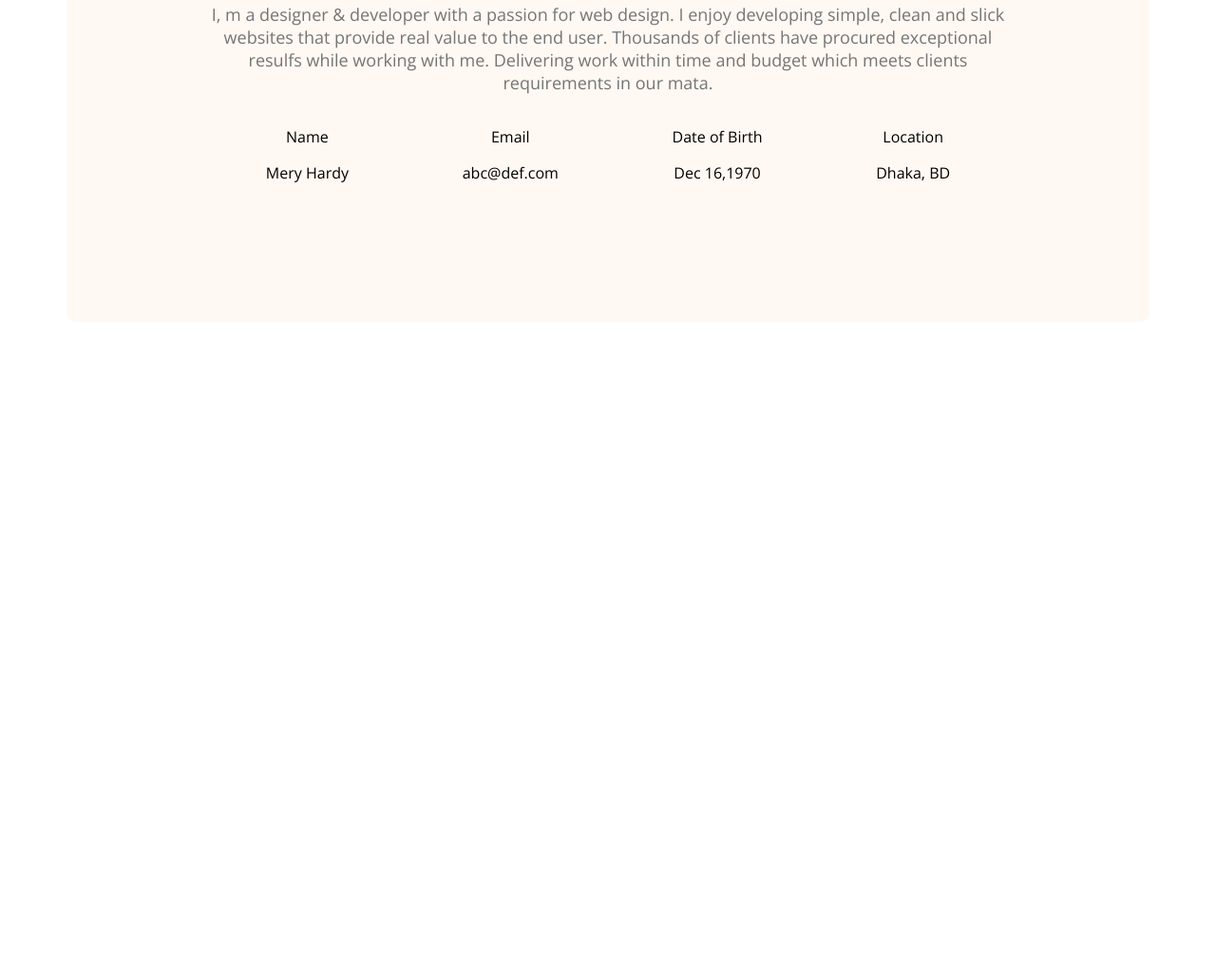
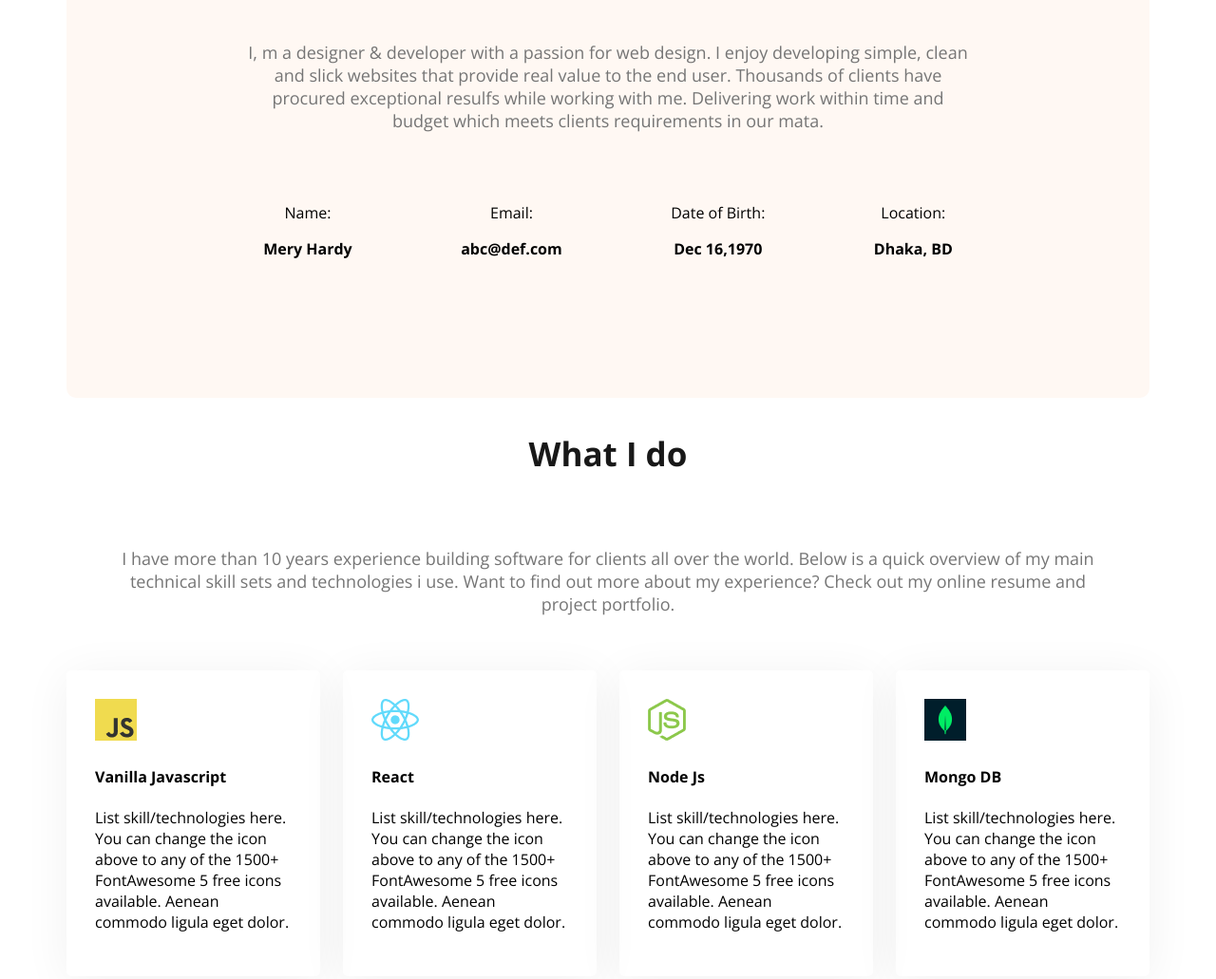
Before and after one commit to amisadman/web-dev-portfolio, a plain HTML site: page index.html in a window 1280 px wide. Shown: the part 1204-2235 px from the top of the page at 95% size. Before the commit the page ends 1551 px from the top, so only its background shows below. Drawn offline with nearby package versions, Linux system fonts and the light colour scheme.

Commit message:
Added skills section

```diff
--- a/index.html
+++ b/index.html
@@ -55,23 +55,53 @@
             <!-- .about-item*4>p.item-title+p.item-description -->
             <div class="about-items">
                 <div class="about-item">
-                    <p class="item-title">Name</p>
+                    <p class="item-title">Name:</p>
                     <p class="item-description">Mery Hardy</p>
                 </div>
                 <div class="about-item">
-                    <p class="item-title">Email</p>
+                    <p class="item-title">Email:</p>
                     <p class="item-description">abc@def.com</p>
                 </div>
                 <div class="about-item">
-                    <p class="item-title">Date of Birth</p>
+                    <p class="item-title">Date of Birth:</p>
                     <p class="item-description">Dec 16,1970</p>
                 </div>
                 <div class="about-item">
-                    <p class="item-title">Location</p>
+                    <p class="item-title">Location:</p>
                     <p class="item-description">Dhaka, BD</p>
                 </div>
             </div>
         </section>
+
+        <!-- what i do section start -->
+         <section class="skills">
+            <h3 class="section-title text-center">What I do</h3>
+            <p class="section-description text-center">
+                I have more than 10 years experience building software for clients all over the world. Below is a quick overview of my main technical skill sets and technologies i use. Want to find out more about my experience? Check out my online resume and project portfolio.
+            </p>
+            <div class="skills-container">
+                <div class="skill">
+                    <img src="images/icons/js.png" alt="">
+                    <h4 class="skill-title">Vanilla Javascript</h4>
+                    <p class="skill-description">List skill/technologies here. You can change the icon above to any of the 1500+ FontAwesome 5 free icons available. Aenean commodo ligula eget dolor.</p>
+                </div>
+                <div class="skill">
+                    <img src="images/icons/react.png" alt="">
+                    <h4 class="skill-title">React</h4>
+                    <p class="skill-description">List skill/technologies here. You can change the icon above to any of the 1500+ FontAwesome 5 free icons available. Aenean commodo ligula eget dolor.</p>
+                </div>
+                <div class="skill">
+                    <img src="images/icons/nodejs.png" alt="">
+                    <h4 class="skill-title">Node Js</h4>
+                    <p class="skill-description">List skill/technologies here. You can change the icon above to any of the 1500+ FontAwesome 5 free icons available. Aenean commodo ligula eget dolor.</p>
+                </div>
+                <div class="skill">
+                    <img src="images/icons/mongo.png" alt="">
+                    <h4 class="skill-title">Mongo DB</h4>
+                    <p class="skill-description">List skill/technologies here. You can change the icon above to any of the 1500+ FontAwesome 5 free icons available. Aenean commodo ligula eget dolor.</p>
+                </div>
+            </div>
+         </section>
 
     </main>
 
--- a/styles/portfolio.css
+++ b/styles/portfolio.css
@@ -29,6 +29,12 @@
 .section-description{
     font-size: 18px;
     color: #757575;
+}
+.item-description{
+    font-weight: bold;
+}
+.text-center{
+    text-align: center;
 }
 /*Nav Style*/
 nav{
@@ -89,16 +95,32 @@ nav ul{
 main{
     max-width: 1140px;
     margin: 0 auto;
+    margin-top: 130px;
+    margin-bottom: 130px;
 }
 /*about styles*/
 .about{
     border-radius: 10px;
     padding: 130px 150px;
     text-align: center;
-    margin-top: 130px;
+
 
 }
 .about-items{
     display: flex;
     justify-content: space-around;
 }
+/* skill */
+.skills-container{
+    display: flex;
+    gap: 24px;
+
+}
+.skill{
+    padding: 30px;
+    border-radius: 5px;
+    box-shadow: 0px 6px 50px 0 rgba(0,0,0,0.06);
+}
+.section-description{
+    padding: 40px
+}
```
